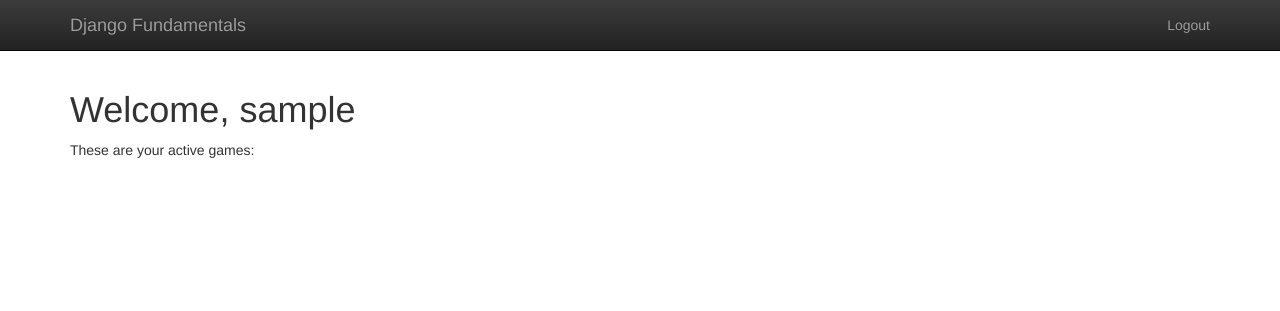
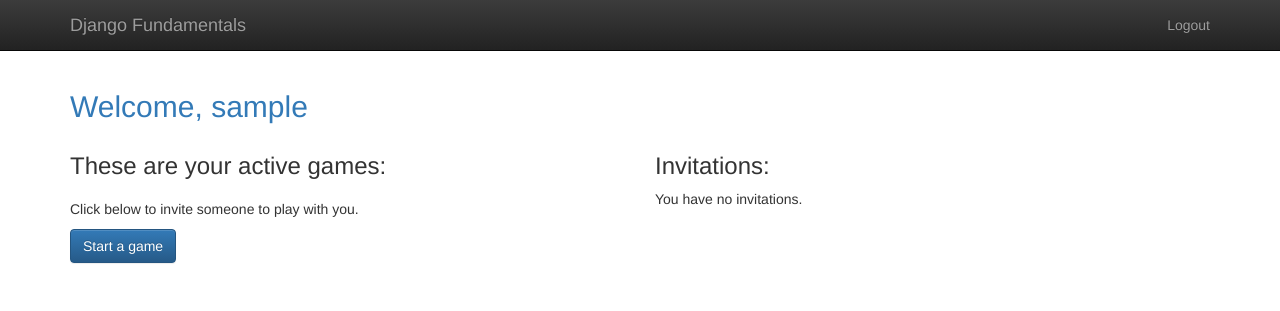
Before and after one commit to AnaMaria2019/django-fundamentals, a Django app: page /player/home in a window 1280 px wide. Shown: the top 311 px of the page. Run offline with Django 3.2, Linux system fonts and the light colour scheme; the visitor is signed in with stand-in values (Sample User, id 1); data that the repository does not hold is empty; some libraries are stand-ins or nearby versions.

Commit message:
Enabled users to send and accept invitations to play games

```diff
--- a/tictactoe/tictactoe/player/urls.py
+++ b/tictactoe/tictactoe/player/urls.py
@@ -8,6 +8,8 @@ urlpatterns = [
     path('home', home, name='player_home'),
     path('login', LoginView.as_view(template_name='player/login_form.html'), name='player_login'),
     path('logout', LogoutView.as_view(), name='player_logout'),
+    path('new_invitation', new_invitation, name='player_new_invitation'),
+    path('accept_invitation/<int:id>', accept_invitation, name='player_accept_invitation'),
 ]
 
 # Because 'LogoutView' is a class and not a function we need to call 'as_view' to convert it to a function.
--- a/tictactoe/tictactoe/player/views.py
+++ b/tictactoe/tictactoe/player/views.py
@@ -1,7 +1,10 @@
-from django.shortcuts import render
+from django.shortcuts import render, redirect, get_object_or_404
 from django.contrib.auth.decorators import login_required
+from django.core.exceptions import PermissionDenied
 
 from gameplay.models import Game
+from .forms import InvitationForm
+from .models import Invitation
 
 # With the '@login_required' attached only the logged in users will be able to access the 'home' view.
 # If you are not logged in you are redirected to the 'LOGIN_URL' configured in 'settings.py'.
@@ -28,5 +31,45 @@ def home(request):
     """
     my_games = Game.objects.games_for_user(request.user)
     active_games = my_games.active()  # Here we select all the games of the logged in user that are not finished yet.
+    invitations = request.user.invitations_received.all()
+    return render(request, 'player/home.html', {'active_games': active_games, 'invitations': invitations})
 
-    return render(request, 'player/home.html', {'active_games': active_games})
+
+@login_required
+def new_invitation(request):
+    if request.method == 'POST':
+        invitation = Invitation(from_user=request.user)
+        # the form will take the 'Invitation' instance and add it to the data received from the request.
+        form = InvitationForm(instance=invitation, data=request.POST)
+        if form.is_valid():
+            form.save()
+            return redirect('player_home')
+    else:
+        form = InvitationForm()
+
+    return render(request, 'player/new_invitation_form.html', {'form': form})
+
+
+@login_required
+def accept_invitation(request, id):
+    invitation = get_object_or_404(Invitation, pk=id)
+
+    if not request.user == invitation.to_user:
+        raise PermissionDenied
+
+    if request.method == 'POST':
+        if "accept" in request.POST:
+            # 'accept' is the 'name' property of one of the buttons in the 'accept_invitation_form' template.
+            # This way we can check if the user accepts an invitation
+            game = Game.objects.create(
+                first_player=invitation.to_user,
+                second_player=invitation.from_user
+            )
+
+        invitation.delete()
+        return redirect('player_home')
+        # Because we have a 'get_absolute_url' method in the Game class we can call the 'redirect' function
+        # directly on a Game object (explanation: Django uses the 'get_absolute_url' method to get the url
+        # for the game_detail page).
+    else:
+        return render(request, 'player/accept_invitation_form.html', {'invitation': invitation})
--- a/tictactoe/tictactoe/templates/player/home.html
+++ b/tictactoe/tictactoe/templates/player/home.html
@@ -3,11 +3,35 @@
 {% block title %}Home: {{ user.username }} {% endblock title %}
 
 {% block content %}
-    <h1>Welcome, {{ user.username }} </h1> <!-- Django already makes the current user available in the template by adding it to the template context automatically. -->
-    These are your active games:
-    <ul>
-        {% for g in active_games %}
-            <li>Game {{ g.id }}: {{ g.first_player }} vs {{ g.second_player }}</li>
-        {% endfor %}
-    </ul>
+    <h2 class="text-primary">Welcome, {{ user.username }}</h2> <!-- Django already makes the current user available in the template by adding it to the template context. -->
+
+    <div class="row">
+        <div class="col-md-6">
+            <h3>These are your active games:</h3>
+            <ul class="list-group">
+                {% for g in active_games %}
+                    <li>Game {{ g.id }}: {{ g.first_player }} vs {{ g.second_player }}</li>
+                {% endfor %}
+            </ul>
+
+            <p>Click below to invite someone to play with you.</p>
+            <p>
+                <a class="btn btn-primary" href="{% url 'player_new_invitation' %}"> Start a game </a>
+            </p>
+        </div>
+
+        <div class="col-md-6">
+            <h3>Invitations:</h3>
+
+            {% if invitations %}
+                <div class="list-group">
+                    {% for inv in invitations %}
+                        <a class="list-group-item" href="{% url 'player_accept_invitation' id=inv.id %}">{{ inv.from_user.username }} has invited you to a game.</a>
+                    {% endfor %}
+                </div>
+            {% else %}
+                <p>You have no invitations.</p>
+            {% endif%}
+        </div>
+    </div>
 {% endblock content %}
```
Also changed, not shown: tictactoe/tictactoe/player/forms.py (added, +10 -0 lines), tictactoe/tictactoe/templates/player/accept_invitation_form.html (added, +21 -0 lines), tictactoe/tictactoe/templates/player/new_invitation_form.html (added, +11 -0 lines).
